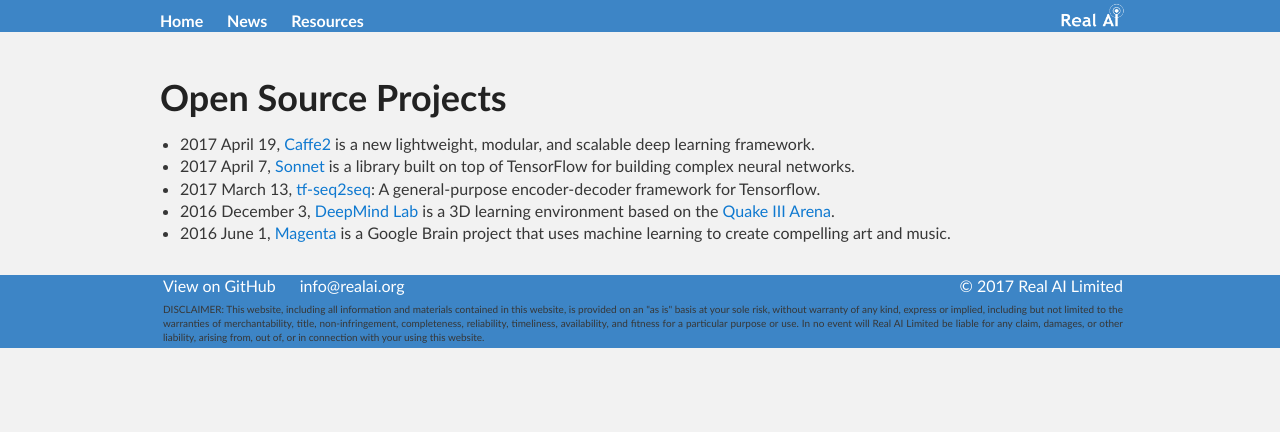
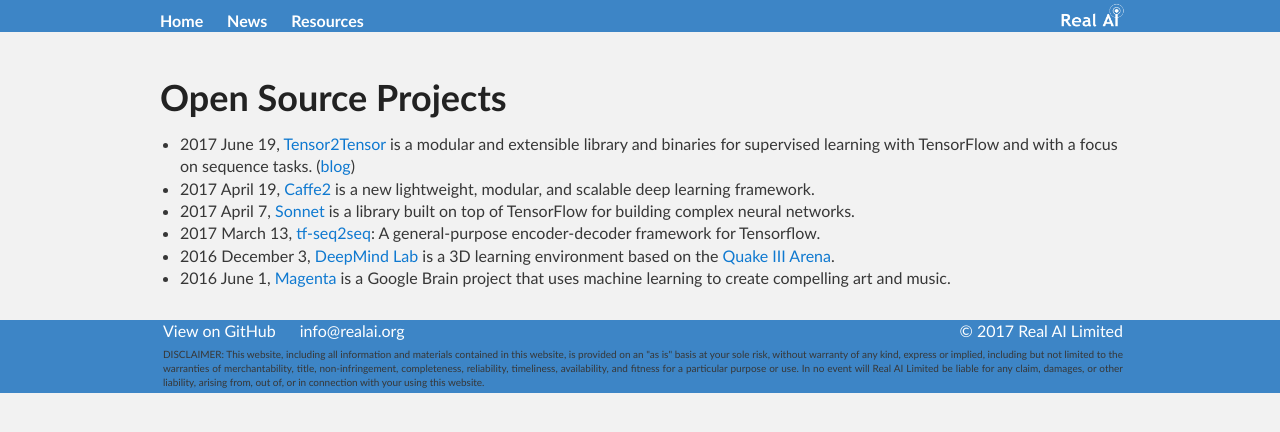
Before and after one commit to Tonywuhk/realai.org, a Jekyll site: the page built from resources/open-source-projects.md, in a window 1280 px wide. Shown: the top 432 px of the page. Built offline with Jekyll 4.4.1, drawn with Linux system fonts in a browser that asks for light colours; our own code applies the rules of GitHub Pages for plain Markdown files; comment, search, counter and statistics services are not loaded; the repository's description, which GitHub fills in, is left out.

Commit message:
Update open-source-projects.md

```diff
--- a/resources/open-source-projects.md
+++ b/resources/open-source-projects.md
@@ -3,6 +3,7 @@
 ---
 # Open Source Projects
 
+* 2017 June 19, [Tensor2Tensor](https://github.com/tensorflow/tensor2tensor) is a modular and extensible library and binaries for supervised learning with TensorFlow and with a focus on sequence tasks. ([blog](https://research.googleblog.com/2017/06/accelerating-deep-learning-research.html))
 * 2017 April 19, [Caffe2](http://caffe2.ai/) is a new lightweight, modular, and scalable deep learning framework.
 * 2017 April 7, [Sonnet](https://github.com/deepmind/sonnet) is a library built on top of TensorFlow for building complex neural networks.
 * 2017 March 13, [tf-seq2seq](https://google.github.io/seq2seq/): A general-purpose encoder-decoder framework for Tensorflow.
```
